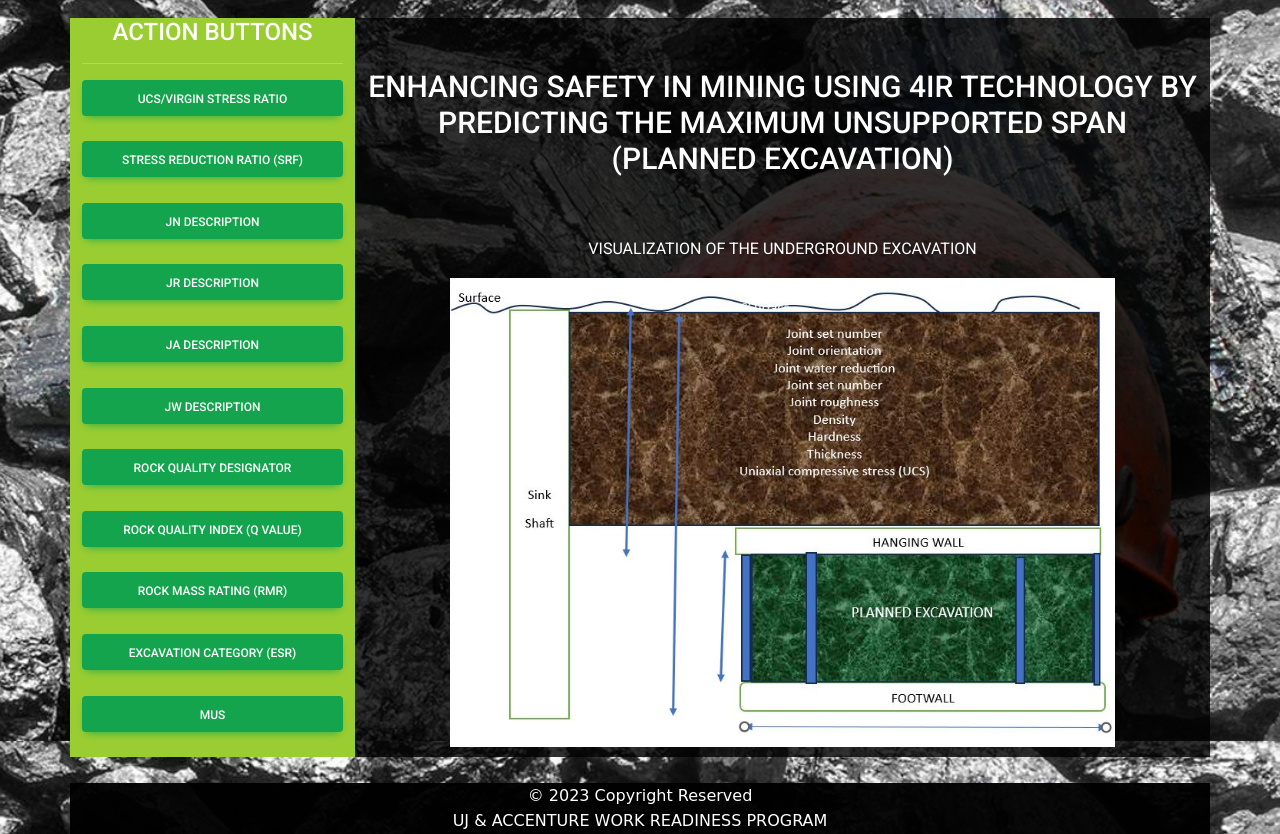
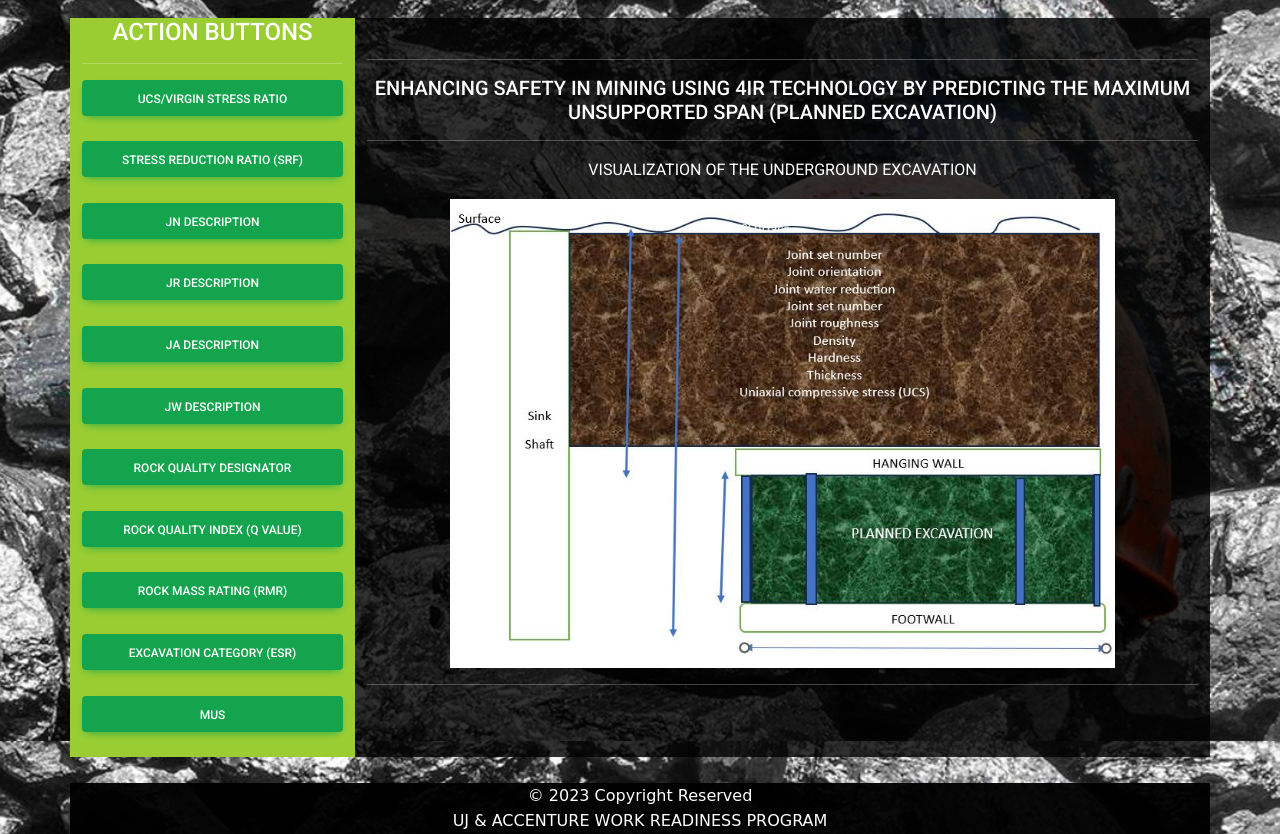
Before and after one commit to Fabchirajoul/model_with_flask, a Flask app: page / in a window 1280 px wide. Shown: the part 59-893 px from the top of the page. Run offline with Flask 2, Linux system fonts and the light colour scheme; the visitor is signed in with stand-in values (Sample User, id 1); data that the repository does not hold is empty; parts of the project's set-up code (start-up, migrations or seed data) failed here and were passed over; some libraries are stand-ins or nearby versions.

Commit message:
further modifications on the home page visualization

```diff
--- a/static/css/style.css
+++ b/static/css/style.css
@@ -27,5 +27,5 @@ td, th{
 }
 
 #home-text{
-    font-size: 30px;
+    font-size: 20px;
 }
--- a/templates/index.html
+++ b/templates/index.html
@@ -114,15 +114,15 @@
                     <!--1 HOME PAGE -->
 
                     <div x-show="homepage">
-                        <br>
+                        <hr>
                         <h5 id="home-text" class="text-center">ENHANCING SAFETY IN MINING USING 4IR TECHNOLOGY BY PREDICTING THE MAXIMUM UNSUPPORTED SPAN (PLANNED EXCAVATION)</h5>
-                        <br><br>
+                        <hr>
                         <!-- <h1 id="home-text" class="text-center">IN MINING</h1><br><br>
                         <h1 id="home-text" class="text-center">USING 4IR TECHNOLOGY</h1> -->
                         <div style="text-align: center;">
                             <p>VISUALIZATION OF THE UNDERGROUND EXCAVATION</p>
                             <img src="static\images\visu.JPG" class="img-fluid" width="80%" />
-                        </div>
+                        </div><hr>
 
                     </div>
 
```
